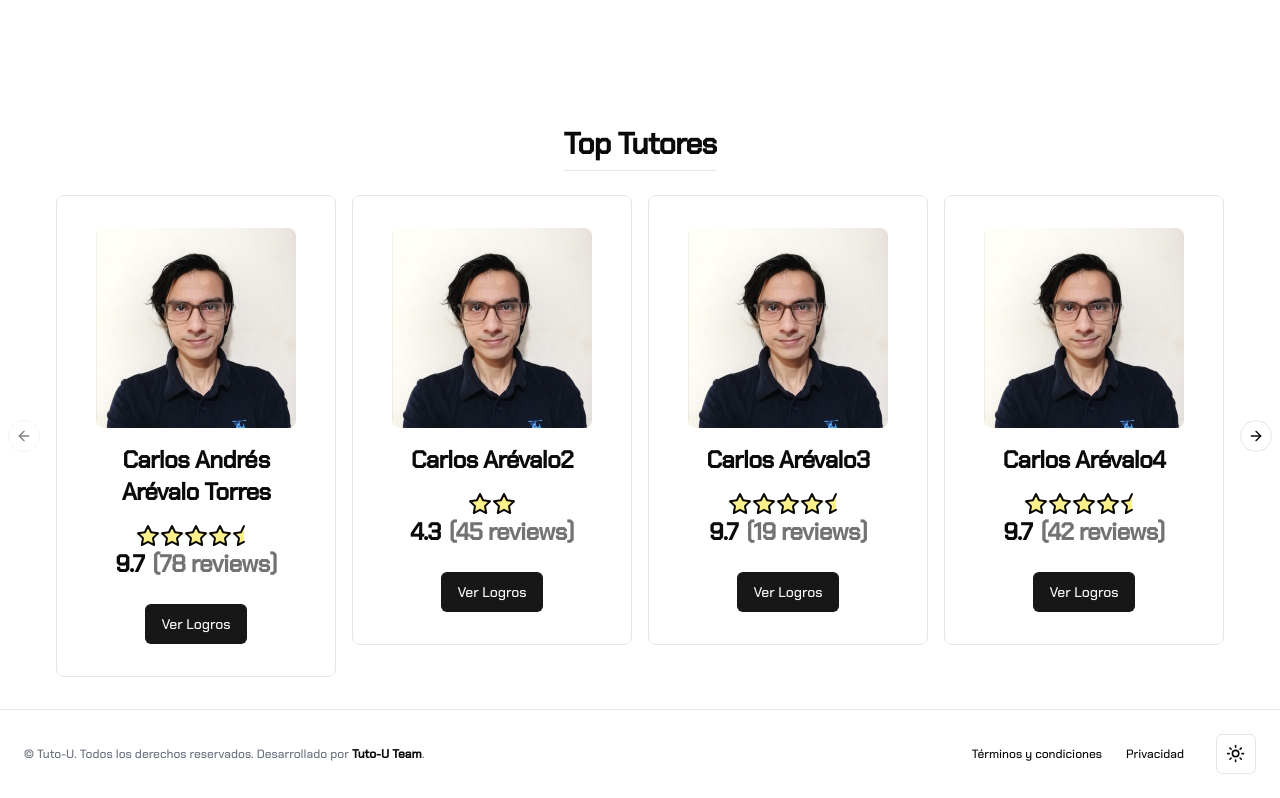
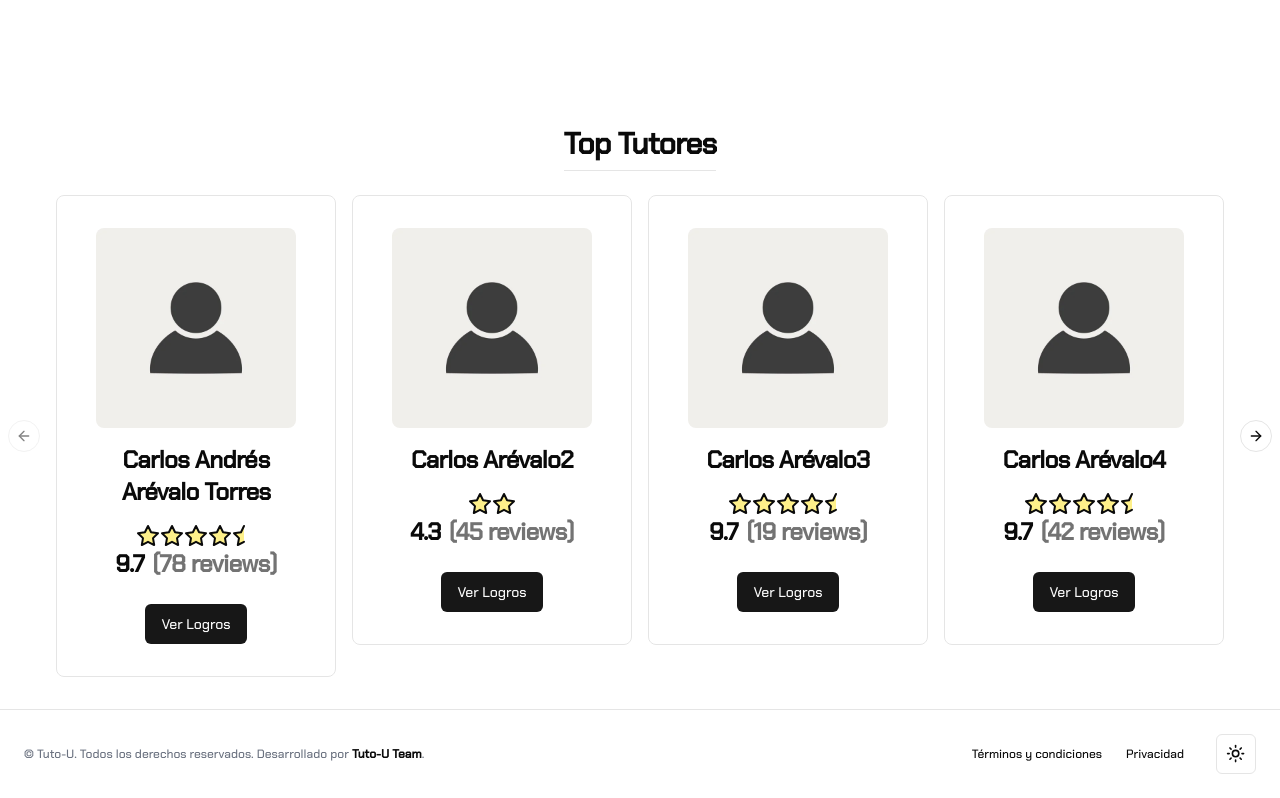
Before and after one commit to carlosandresat/tuto-u, a Next.js app: page /home in a window 1280 px wide. Shown: the part 2636-3434 px from the top of the page. Built offline with nearby package versions, Linux system fonts and the light colour scheme.

Commit message:
feat: update TutorsCarousel images to placeholders

```diff
--- a/src/components/tutors-carousel.tsx
+++ b/src/components/tutors-carousel.tsx
@@ -12,37 +12,37 @@ export function TutorsCarousel() {
     {
       tutor: "Carlos Andrés Arévalo Torres",
       rating: 9.7,
-      pic_url: "/photos/carlos.arevalo.jpg",
+      pic_url: "/photos/placeholder.jpg",
       nreviews: 78,
     },
     {
       tutor: "Carlos Arévalo2",
       rating: 4.3,
-      pic_url: "/photos/carlos.arevalo.jpg",
+      pic_url: "/photos/placeholder.jpg",
       nreviews: 45,
     },
     {
       tutor: "Carlos Arévalo3",
       rating: 9.7,
-      pic_url: "/photos/carlos.arevalo.jpg",
+      pic_url: "/photos/placeholder.jpg",
       nreviews: 19,
     },
     {
       tutor: "Carlos Arévalo4",
       rating: 9.7,
-      pic_url: "/photos/carlos.arevalo.jpg",
+      pic_url: "/photos/placeholder.jpg",
       nreviews: 42,
     },
     {
       tutor: "Carlos Arévalo5",
       rating: 9.7,
-      pic_url: "/photos/carlos.arevalo.jpg",
+      pic_url: "/photos/placeholder.jpg",
       nreviews: 29,
     },
     {
       tutor: "Carlos Arévalo6",
       rating: 9.7,
-      pic_url: "/photos/carlos.arevalo.jpg",
+      pic_url: "/photos/placeholder.jpg",
       nreviews: 45,
     },
   ];
```
Also changed, not shown: public/photos/placeholder.jpg (added).
